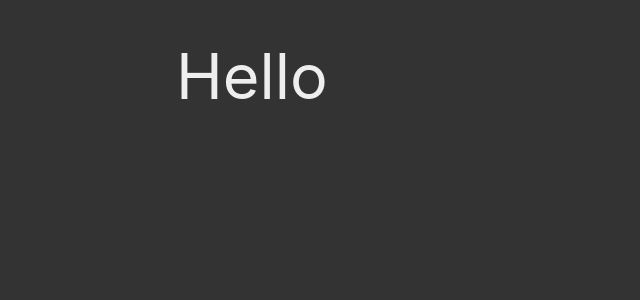
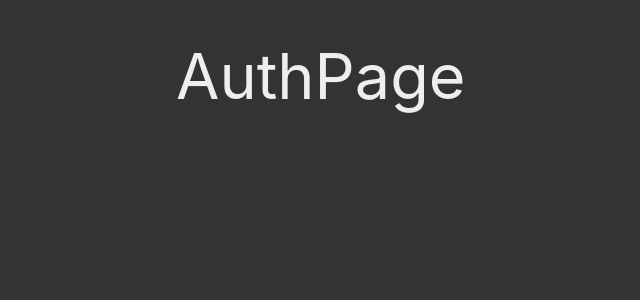
Before and after one commit to alx-skryabin/mern-course, a React (Create React App) app in the folder client/: page / in a window 1280 px wide. Shown: the top 300 px of the page, without its empty margins (16-656 px from the left). Built offline with nearby package versions, Linux system fonts and the light colour scheme.

Commit message:
Setting routing

```diff
--- a/client/package.json
+++ b/client/package.json
@@ -39,6 +39,7 @@
     "materialize-css": "^1.0.0-rc.2",
     "react": "^17.0.2",
     "react-dom": "^17.0.2",
+    "react-router-dom": "^5.3.0",
     "react-scripts": "4.0.3",
     "web-vitals": "^1.1.2"
   }
--- a/client/src/App.js
+++ b/client/src/App.js
@@ -1,11 +1,16 @@
 import React from 'react'
+import {BrowserRouter as Router} from 'react-router-dom'
+import {useRoutes} from './routes'
 import 'materialize-css'
 
 function App() {
+  const routes = useRoutes(false)
   return (
-    <div className="container">
-      <h1>Hello</h1>
-    </div>
+    <Router>
+      <div className="container">
+        {routes}
+      </div>
+    </Router>
   )
 }
 
--- /dev/null
+++ b/client/src/pages/AuthPage.js
@@ -0,0 +1,9 @@
+import React from 'react'
+
+export const AuthPage = () => {
+  return (
+    <div>
+      <h1>AuthPage</h1>
+    </div>
+  )
+}
--- /dev/null
+++ b/client/src/pages/CreatePage.js
@@ -0,0 +1,9 @@
+import React from 'react'
+
+export const CreatePage = () => {
+  return (
+    <div>
+      <h1>CreatePage</h1>
+    </div>
+  )
+}
--- /dev/null
+++ b/client/src/pages/DetailPage.js
@@ -0,0 +1,9 @@
+import React from 'react'
+
+export const DetailPage = () => {
+  return (
+    <div>
+      <h1>DetailPage</h1>
+    </div>
+  )
+}
--- /dev/null
+++ b/client/src/pages/LinksPage.js
@@ -0,0 +1,9 @@
+import React from 'react'
+
+export const LinksPage = () => {
+  return (
+    <div>
+      <h1>LinksPage</h1>
+    </div>
+  )
+}
--- /dev/null
+++ b/client/src/routes.js
@@ -0,0 +1,34 @@
+import React from 'react'
+import {Route, Switch, Redirect} from 'react-router-dom'
+import {LinksPage} from './pages/LinksPage'
+import {CreatePage} from './pages/CreatePage'
+import {DetailPage} from './pages/DetailPage'
+import {AuthPage} from './pages/AuthPage'
+
+export const useRoutes = isAuthenticated => {
+  if (isAuthenticated) {
+    return (
+      <Switch>
+        <Route path="/links" exact>
+          <LinksPage/>
+        </Route>
+        <Route path="/create" exact>
+          <CreatePage/>
+        </Route>
+        <Route path="/detail/:id">
+          <DetailPage/>
+        </Route>
+        <Redirect to="/create"/>
+      </Switch>
+    )
+  }
+
+  return (
+    <Switch>
+      <Route path="/" exact>
+        <AuthPage/>
+      </Route>
+      <Redirect to="/"/>
+    </Switch>
+  )
+}
```
